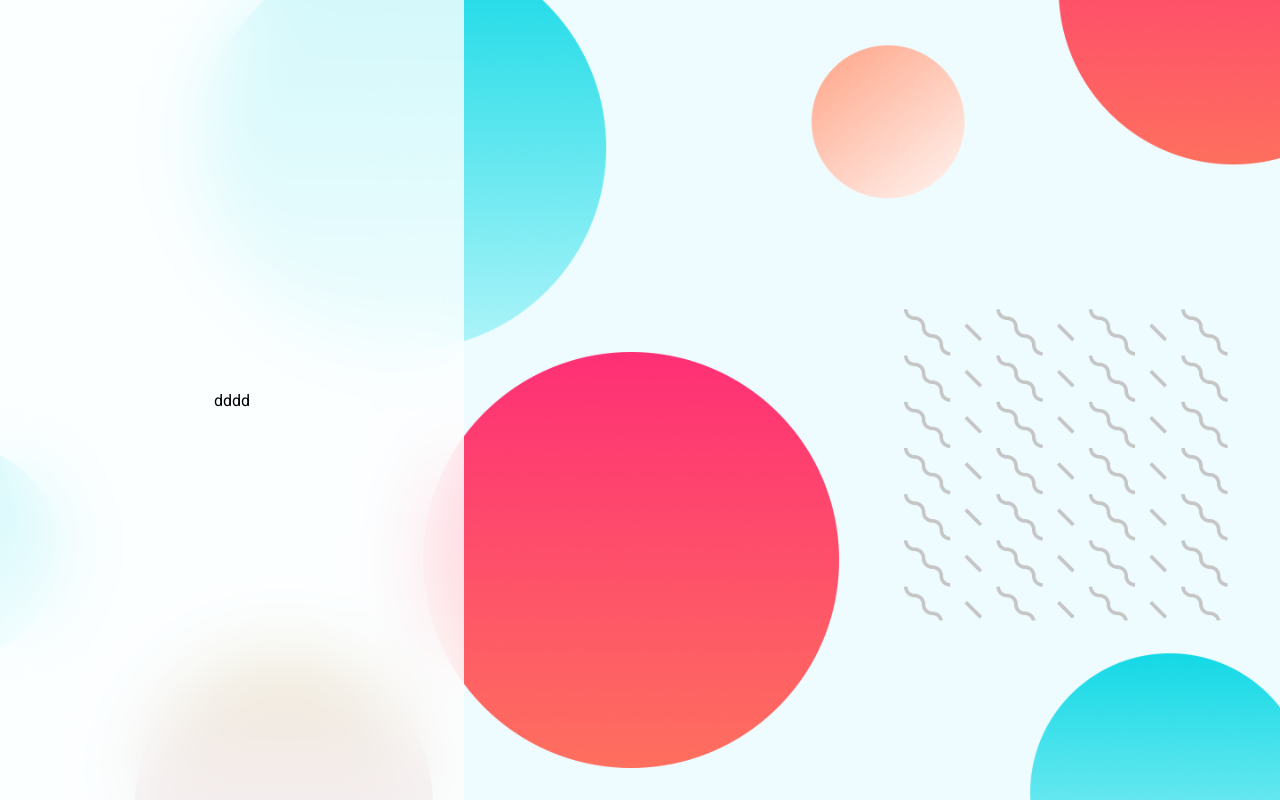
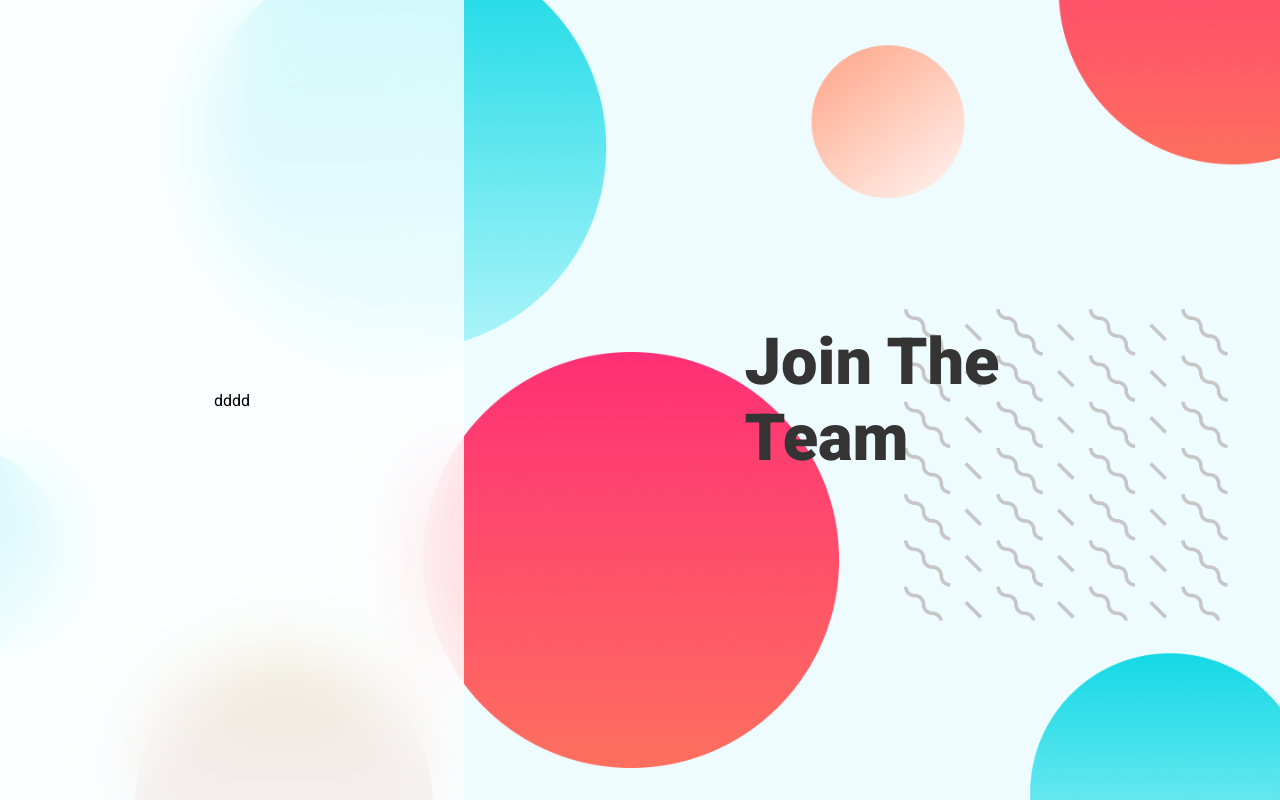
Before and after one commit to yazidam/Figma_SignUp_StyledComponents, a React (Create React App) app: page / in a window 1280 px wide. Built offline with nearby package versions, Linux system fonts and the light colour scheme.

Commit message:
Adding main components

```diff
--- a/src/App.js
+++ b/src/App.js
@@ -1,11 +1,13 @@
 import styled from "styled-components";
 import bgImg from "./assets/bg.png";
+import Main from "./components/Main";
 import Sidebar from "./components/Sidebar";
 function App() {
   return (
     <Container>
       <Wrapper>
         <Sidebar />
+        <Main />
       </Wrapper>
     </Container>
   );
--- /dev/null
+++ b/src/components/Main.js
@@ -0,0 +1,30 @@
+import React from "react";
+import styled from "styled-components";
+
+const Main = () => {
+  return (
+    <Conatiner>
+      <h1>
+        Join The <br /> Team
+      </h1>
+    </Conatiner>
+  );
+};
+
+export default Main;
+
+const Conatiner = styled.div`
+  height: 100vh;
+  width: 100vw;
+  display: flex;
+  justify-content: center;
+  align-items: center;
+  h1 {
+    font-size: 65px;
+    font-weight: 900;
+    color: #343434;
+    @media (max-width: 900px) {
+      display: none;
+    }
+  }
+`;
```
